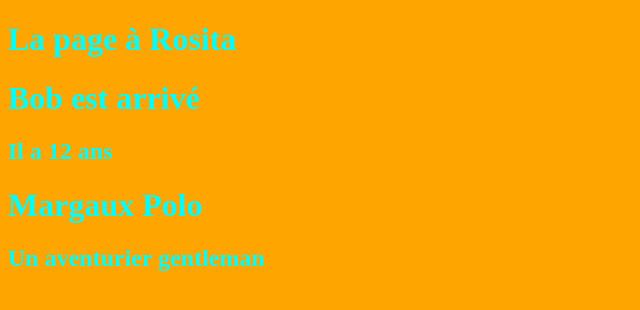
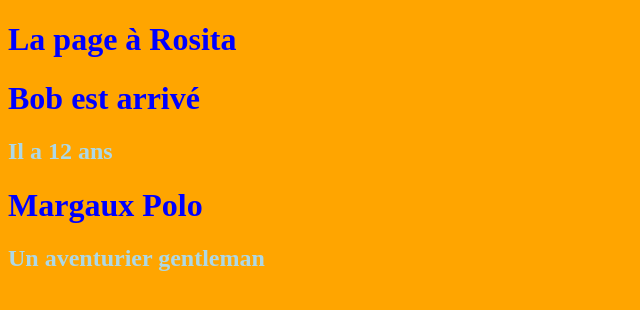
Before and after one commit to laurentFreundGmail/exo1, a plain HTML site: page index.html in a window 1280 px wide. Shown: the whole page, without its empty margins (0-640 px from the left). Drawn offline with Linux system fonts and the light colour scheme.

Commit message:
MAJ h1,h2 css

```diff
--- a/css/main.css
+++ b/css/main.css
@@ -2,3 +2,11 @@ body {
 	background-color: orange ;
 	color:cyan;
 }
+
+h1 {
+	color : blue;
+}
+
+h2 {
+	color : lightblue;
+}
```
